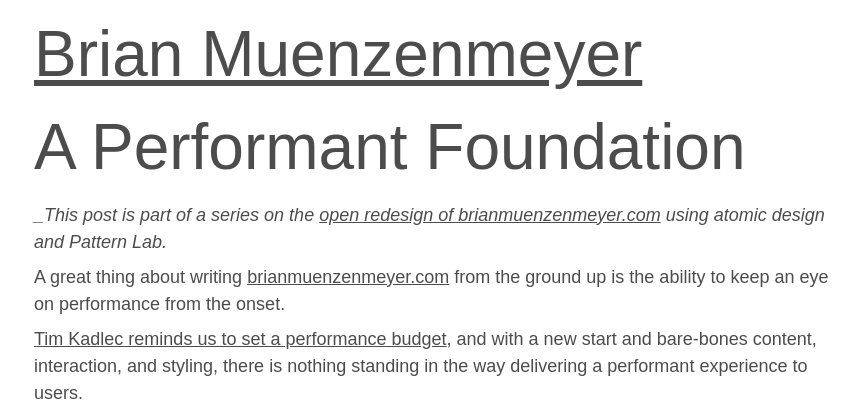
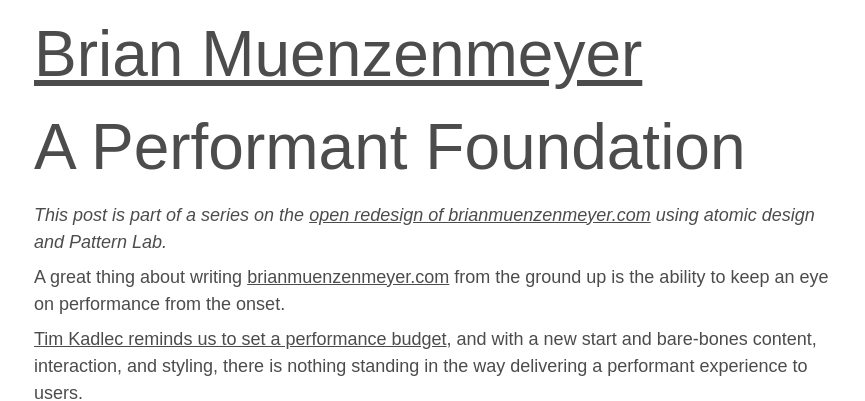
Before and after one commit to bmuenzenmeyer/bmuenzenmeyer.github.io, a Jekyll site: the page built from _posts/2014-12-24-a-performant-foundation.md, in a window 1280 px wide. Shown: the top 401 px of the page, without its empty margins (206-1071 px from the left). Built offline with Jekyll 4.4.1, drawn with Linux system fonts in a browser that asks for light colours; comment, search, counter and statistics services are not loaded.

```diff
--- a/_includes/molecules-feature-redesign.html
+++ b/_includes/molecules-feature-redesign.html
@@ -1 +1 @@
-<em>_This post is part of a series on the <a href="http://www.brianmuenzenmeyer.com/site-redesign-in-the-open/">open redesign of brianmuenzenmeyer.com</a> using atomic design and Pattern Lab.</em>
+<em>This post is part of a series on the <a href="http://www.brianmuenzenmeyer.com/site-redesign-in-the-open/">open redesign of brianmuenzenmeyer.com</a> using atomic design and Pattern Lab.</em>
```
